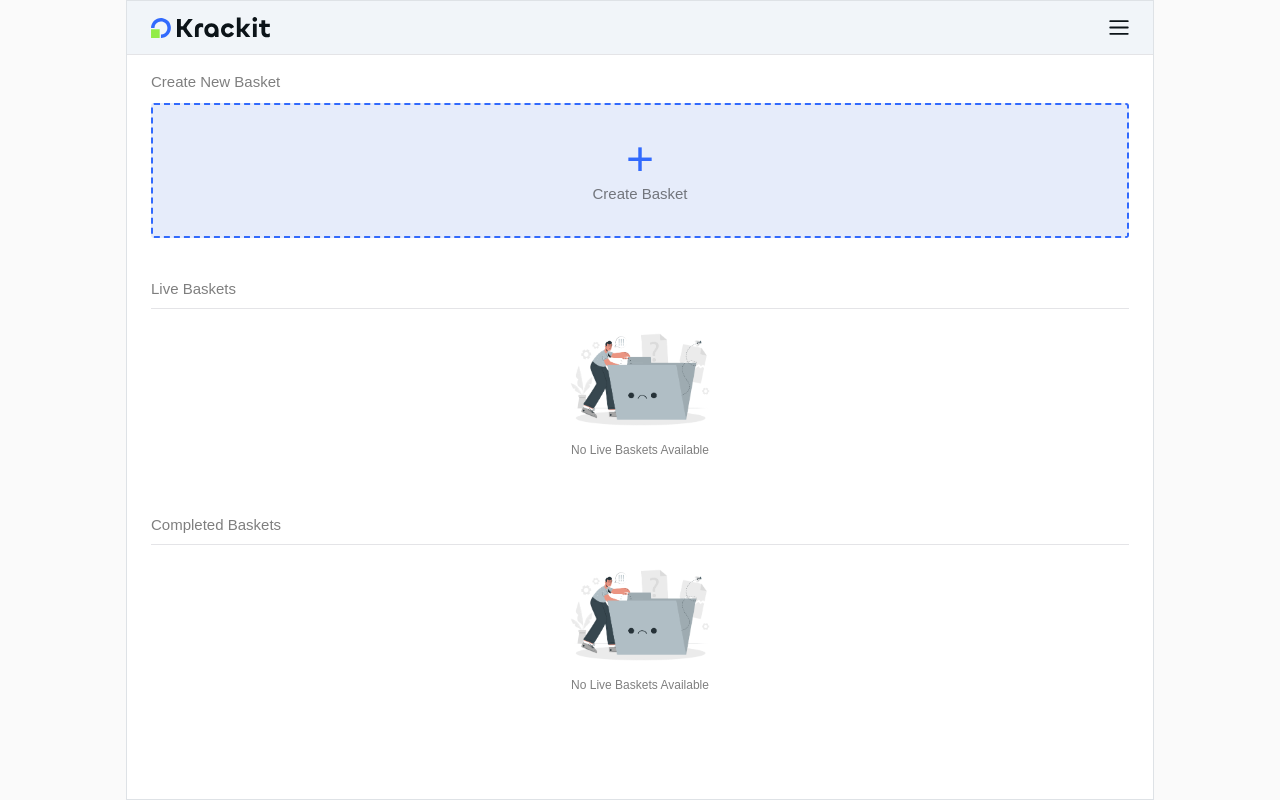
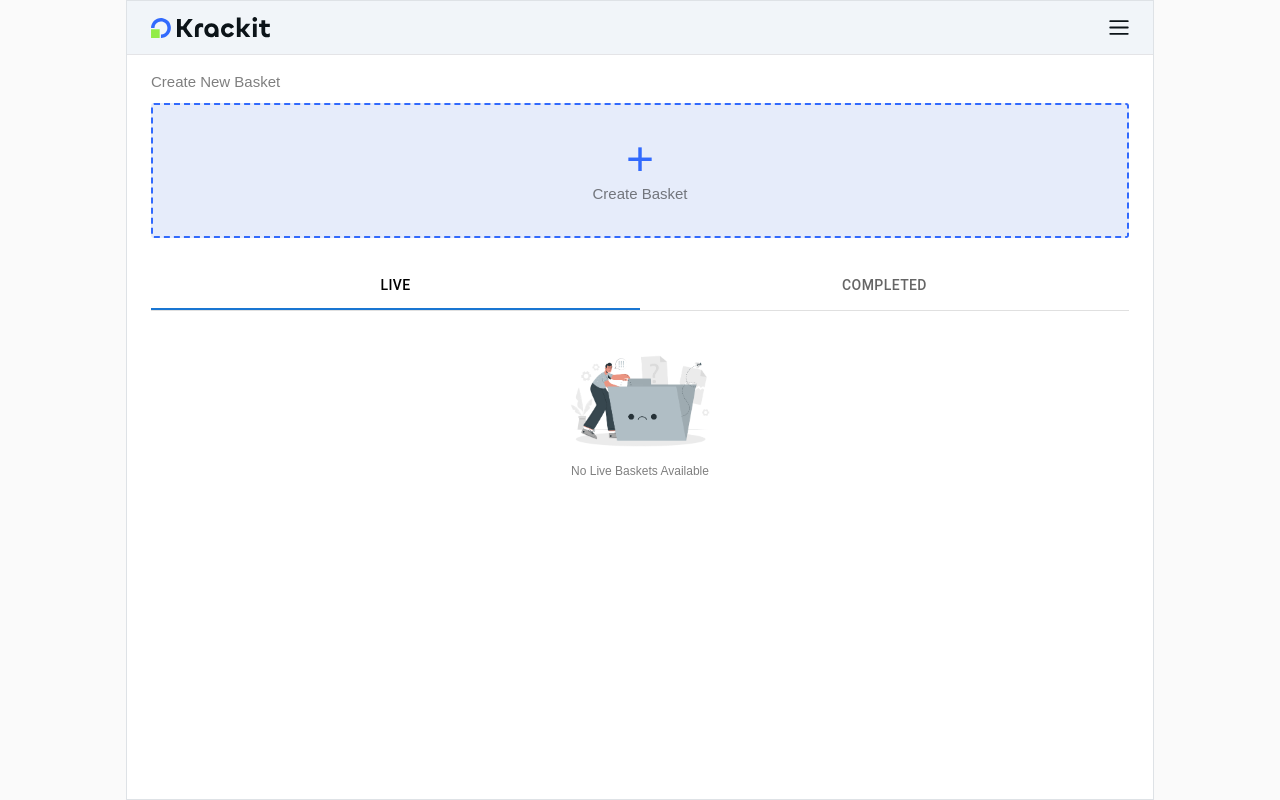
Before and after one commit to ShivaRamKrishna8277/krackit, a React (Vite) app: page /home in a window 1280 px wide. Built offline with nearby package versions, Linux system fonts and the light colour scheme; a web font is replaced by a local one.

Commit message:
removed notification code

```diff
--- a/firebase.ts
+++ b/firebase.ts
@@ -5,14 +5,14 @@ import { getDatabase } from "firebase/database";
 
 // Your web app's Firebase configuration
 const firebaseConfig = {
-  apiKey: "AIzaSyC2CTNMvgr2awHtS5xUPPfcNUKJ6Jq4Dx8",
-  authDomain: "krackit-83d01.firebaseapp.com",
-  projectId: "krackit-83d01",
-  storageBucket: "krackit-83d01.appspot.com",
-  messagingSenderId: "58930982149",
-  appId: "1:58930982149:web:51e5544aa5fc67462e1b6c",
+  apiKey: "AIzaSyAqzZ8JI-TmxSlscthR45XIWLtSXaSScvs",
+  authDomain: "krackit-7d740.firebaseapp.com",
+  projectId: "krackit-7d740",
+  storageBucket: "krackit-7d740.appspot.com",
+  messagingSenderId: "771247117757",
+  appId: "1:771247117757:web:0617cf2c3b61edefd2eed4",
   databaseURL:
-    "https://krackit-83d01-default-rtdb.asia-southeast1.firebasedatabase.app",
+    "https://krackit-7d740-default-rtdb.asia-southeast1.firebasedatabase.app",
 };
 
 // Initialize Firebase
--- a/package.json
+++ b/package.json
@@ -21,7 +21,8 @@
     "@fortawesome/free-solid-svg-icons": "^6.6.0",
     "@fortawesome/react-fontawesome": "^0.2.2",
     "@mui/icons-material": "^6.1.3",
-    "@mui/material": "^6.1.3",
+    "@mui/lab": "^6.0.0-beta.12",
+    "@mui/material": "^6.1.4",
     "@popperjs/core": "^2.11.8",
     "@radix-ui/react-icons": "^1.3.0",
     "@radix-ui/react-slot": "^1.1.0",
--- a/src/Components/Authentication/authService.ts
+++ b/src/Components/Authentication/authService.ts
@@ -8,7 +8,6 @@ import auth from "../../../firebase";
 import { db } from "../../../firebase";
 import { ref, set } from "firebase/database";
 import { EmptyDataVariable, fetchUserData } from "@/assets/Data/userData";
-import scheduleNotifications from "../Notifications/ScheduleNotifications";
 
 export const signUp = async (email: string, password: string, name: string) => {
   try {
@@ -55,17 +54,6 @@ export const logIn = async (email: string, password: string) => {
         name: userData.name,
         email: userData.email,
       };
-
-      // Schedule notifications for all baskets
-      const baskets = userData.allbaskets; // Access all baskets from userData
-      if (baskets) {
-        for (const basketID in baskets) {
-          if (baskets.hasOwnProperty(basketID)) {
-            const basket = baskets[basketID]; // Get basket object
-            await scheduleNotifications(basket); // Schedule notifications for each basket
-          }
-        }
-      }
     }
 
     localStorage.setItem("details", JSON.stringify(personalDetails));
--- a/src/Components/Dashboard/CreateBasket/CreateBasket.tsx
+++ b/src/Components/Dashboard/CreateBasket/CreateBasket.tsx
@@ -16,7 +16,6 @@ import { getLocalDetails } from "@/assets/Data/userData";
 import { db } from "../../../../firebase";
 import { ToastContainer, toast } from "react-toastify";
 import "react-toastify/dist/ReactToastify.css";
-import scheduleNotifications from "@/Components/Notifications/ScheduleNotifications";
 
 interface CreateBasketInput {
   basketTitle: string;
@@ -44,7 +43,7 @@ export default function CreateBasket() {
     { value: 11, label: "November" },
     { value: 12, label: "December" },
   ];
-  const years = Array.from({ length: 10 }, (_, i) => currentYear + i); // Next 10 years
+  const years = Array.from({ length: 1 }, (_, i) => currentYear + i); // Next 10 years
   const [selectedDay, setSelectedDay] = useState("");
   const [selectedMonth, setSelectedMonth] = useState("");
   const [selectedYear, setSelectedYear] = useState("");
@@ -200,9 +199,6 @@ export default function CreateBasket() {
       // Set the basketID in the basket data as a string
       await set(newBasketRef, { ...newBasketData, basketID }); // Save the basket data with the correct ID
 
-      // Schedule notifications for the newly created basket
-      await scheduleNotifications({ ...newBasketData, basketID }); // Call scheduleNotifications
-
       notify(); // Notify success
     } catch (error) {
       alert(`Error creating basket: ,${error}`); // Log error
@@ -285,7 +281,9 @@ export default function CreateBasket() {
                 aria-label="Select Schedule Time"
                 onChange={(e) => setshceduleTime(e.target.value)}
               >
-                <option disabled>Date</option>
+                <option disabled selected>
+                  Time
+                </option>
                 {hours.map((hour) => (
                   <option key={hour} value={hour}>
                     {hour}
--- a/src/Components/Dashboard/Home/Home.css
+++ b/src/Components/Dashboard/Home/Home.css
@@ -8,3 +8,9 @@
 .createNewBox p {
   color: var(--primaryColor) !important;
 }
+
+/* tab */
+.css-19kzrtu {
+  padding: 0 !important;
+  padding-top: 20px !important;
+}
--- a/src/Components/Dashboard/Home/Home.tsx
+++ b/src/Components/Dashboard/Home/Home.tsx
@@ -6,6 +6,9 @@ import { Link } from "react-router-dom";
 import emptyImg from "../../../assets/images/emptyImage.png";
 import { fetchUserData, UserData } from "@/assets/Data/userData";
 import Skeleton from "@mui/material/Skeleton";
+import Tabs from "@mui/material/Tabs";
+import Tab from "@mui/material/Tab";
+import { Box } from "@mui/material";
 
 interface personalDetails {
   name: string;
@@ -49,13 +52,47 @@ export default function Home() {
     }
   }, [personalDetailsState]);
 
+  // Tab
+  interface TabPanelProps {
+    children?: React.ReactNode;
+    dir?: string;
+    index: number;
+    value: number;
+  }
+  function TabPanel(props: TabPanelProps) {
+    const { children, value, index, ...other } = props;
+
+    return (
+      <div
+        role="tabpanel"
+        hidden={value !== index}
+        id={`full-width-tabpanel-${index}`}
+        aria-labelledby={`full-width-tab-${index}`}
+        {...other}
+      >
+        {value === index && <Box sx={{ p: 3 }}>{children}</Box>}
+      </div>
+    );
+  }
+  function a11yProps(index: number) {
+    return {
+      id: `full-width-tab-${index}`,
+      "aria-controls": `full-width-tabpanel-${index}`,
+    };
+  }
+  const [value, setValue] = useState(0);
+  const handleChange = (event: React.SyntheticEvent, newValue: number) => {
+    setValue(newValue);
+    console.log(event);
+  };
+
   return (
     <div className="blackTextWrapper w-full h-full border overflow-x-auto">
       <Navbar />
       <div className="px-4">
         {/* create new basket */}
         <Link to={"/create-new-basket"}>
-          <div className="createNewBasketWrapper mb-10">
+          <div className="createNewBasketWrapper mb-4">
             <p className="subTitle">Create New Basket</p>
             <div className="createNewBox flex flex-col items-center">
               <p className="text-5xl">+</p>
@@ -64,9 +101,21 @@ export default function Home() {
           </div>
         </Link>
 
-        {/* live baskets */}
-        <div className="liveBaskets mb-10">
-          <p className="subTitle pb-2">Live Baskets</p>
+        <Box sx={{ width: "100%" }}>
+          <Box sx={{ borderBottom: 1, borderColor: "divider" }}>
+            <Tabs
+              value={value}
+              onChange={handleChange}
+              indicatorColor="primary"
+              textColor="inherit"
+              variant="fullWidth"
+              aria-label="full width tabs example"
+            >
+              <Tab label="Live" {...a11yProps(0)} />
+              <Tab label="Completed" {...a11yProps(1)} />
+            </Tabs>
+          </Box>
+          <TabPanel value={value} index={0}>
             <ul>
               {loading ? (
                 <li>
@@ -108,7 +157,7 @@ export default function Home() {
                     )
                 )
               ) : (
-              <div className="pt-4 pb-3 border-t">
+                <div className="pt-4 pb-3">
                   <img src={emptyImg} alt="" className="emptyImg" />
                   <p className="text-xs opacity-50 text-center pt-3">
                     No Live Baskets Available
@@ -116,11 +165,8 @@ export default function Home() {
                 </div>
               )}
             </ul>
-        </div>
-
-        {/* Completed baskets */}
-        <div className="liveBaskets mb-10">
-          <p className="subTitle pb-2">Completed Baskets</p>
+          </TabPanel>
+          <TabPanel value={value} index={1}>
             <ul>
               {loading ? (
                 <li>
@@ -162,15 +208,16 @@ export default function Home() {
                     )
                 )
               ) : (
-              <div className="pt-4 pb-3 border-t">
+                <div className="pt-4 pb-3">
                   <img src={emptyImg} alt="" className="emptyImg" />
                   <p className="text-xs opacity-50 text-center pt-3">
-                  No Live Baskets Available
+                    No Completed Baskets Available
                   </p>
                 </div>
               )}
             </ul>
-        </div>
+          </TabPanel>
+        </Box>
       </div>
     </div>
   );
--- /dev/null
+++ b/src/Components/Dashboard/Home/Notification.tsx
@@ -0,0 +1,59 @@
+import React, { useState, useEffect } from "react";
+
+const NotificationPermission: React.FC = () => {
+  const [permission, setPermission] = useState<NotificationPermission>(
+    Notification.permission
+  );
+
+  useEffect(() => {
+    console.log("Initial permission:", Notification.permission);
+    setPermission(Notification.permission);
+  }, []);
+
+  const requestPermission = async () => {
+    if (!("Notification" in window)) {
+      alert("This browser does not support notifications.");
+      return;
+    }
+
+    if (permission === "granted") {
+      alert("You have already granted notification permission.");
+    } else if (permission === "denied") {
+      alert(
+        "You have denied notification permission. Please check your browser settings to allow notifications."
+      );
+    } else {
+      try {
+        const newPermission = await Notification.requestPermission();
+        setPermission(newPermission);
+
+        if (newPermission === "granted") {
+          sendTestNotification(); // Trigger a test notification
+        } else if (newPermission === "denied") {
+          alert("Notification permission denied.");
+        }
+      } catch (error) {
+        console.error("Error requesting notification permission:", error);
+      }
+    }
+  };
+
+  const sendTestNotification = () => {
+    const notification = new Notification("Test Notification", {
+      body: "This is a test notification!",
+      icon: "https://via.placeholder.com/100", // Optional: Replace with your icon
+    });
+  };
+
+  return (
+    <div>
+      <h1>Notification Permission Demo</h1>
+      <p>Current permission: {permission}</p>
+      <button onClick={requestPermission}>
+        Request Notification Permission
+      </button>
+    </div>
+  );
+};
+
+export default NotificationPermission;
--- a/src/Components/Dashboard/Read/Read.tsx
+++ b/src/Components/Dashboard/Read/Read.tsx
@@ -78,12 +78,13 @@ export default function Read() {
   return (
     <>
       <div className="readNavbar bg-white border-b p-3">
-        <Link to={`/basket/${id}`}>
-          <div className="flex items-center gap-2">
-            <ArrowBackIcon />
-            <span>Back</span>
-          </div>
-        </Link>
+        <div
+          className="flex items-center gap-2"
+          onClick={() => navigate(`/basket/${id}`, { replace: true })}
+        >
+          <ArrowBackIcon />
+          <span>Back</span>
+        </div>
       </div>
       <div className="readNavBtns flex items-center justify-between p-3">
         <Button
```
Also changed, not shown: src/Components/Notifications/ScheduleNotifications.tsx (deleted, +0 -58 lines), src/assets/logos/horizontalLogo.svg (added), 1 other file (tests, documents, lock files or other folders). Lines whose indentation alone changed are shown as unchanged.
